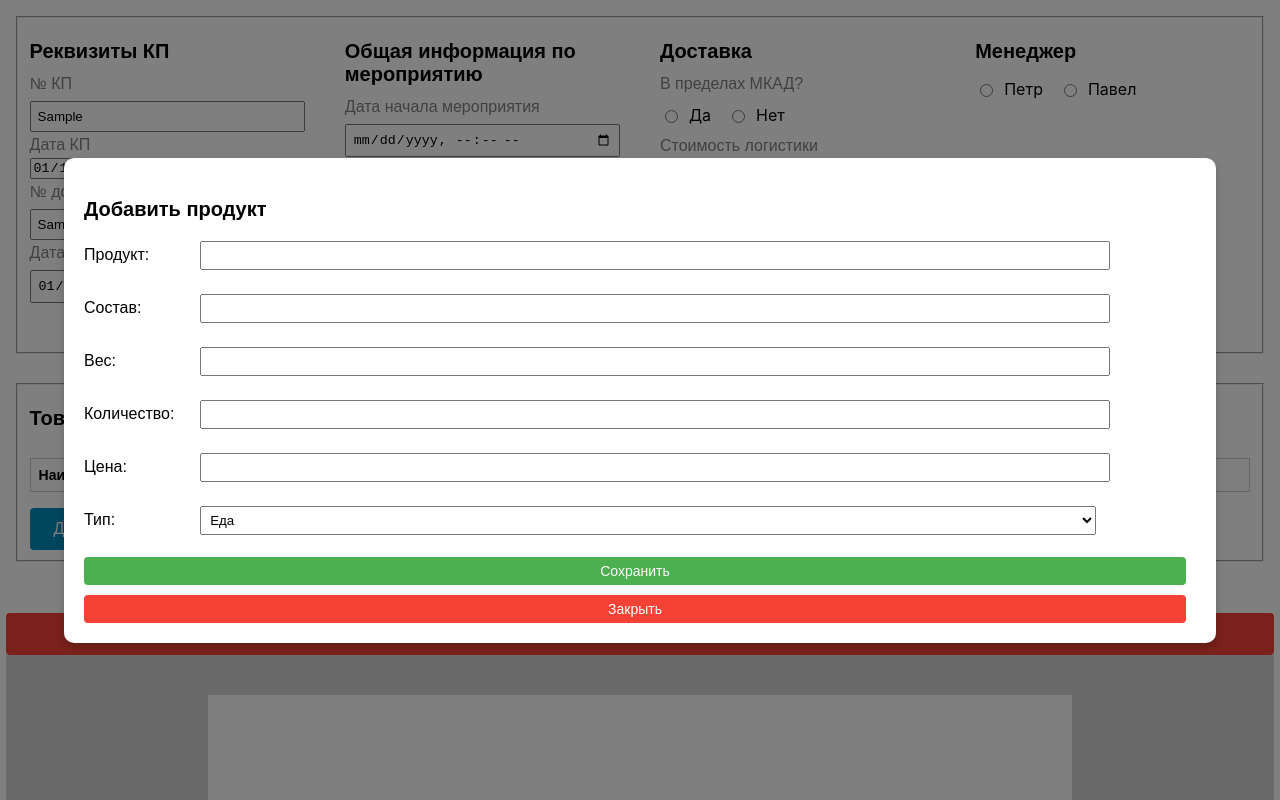
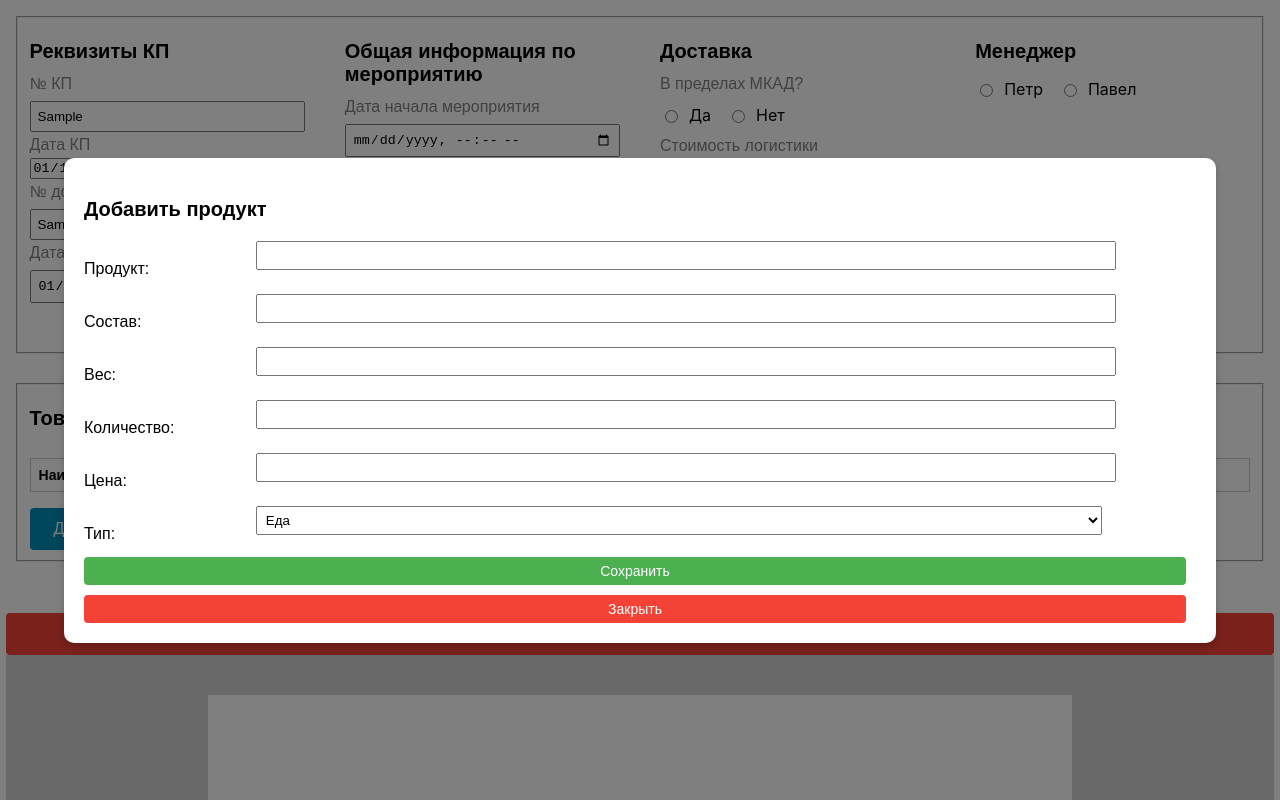
Before and after one commit to mnpestov/kurgi_kp, a React (Create React App) app: page / in a window 1280 px wide. Both pictures are taken after typing "Sample", "2020-01-15", "Sample", "2020-01-15", "Sample", "Sample" into the empty fields and a click on the button "Добавить товар". Shown: the top 800 px of the page. Built offline with nearby package versions, Linux system fonts and the light colour scheme.

Commit message:
add popup

```diff
--- a/src/components/ProductPopup/ProductPopup.css
+++ b/src/components/ProductPopup/ProductPopup.css
@@ -31,9 +31,9 @@
     font-size: 1rem; /* 16px */
     color: black;
     display: grid;
-    grid-template-columns: 10% 1fr;
-    justify-content: start;
-    align-items: center;
+    grid-template-columns: 15% 1fr;
+    justify-content: end;
+    align-items: end;
     gap: 5px;
   }
 
```
